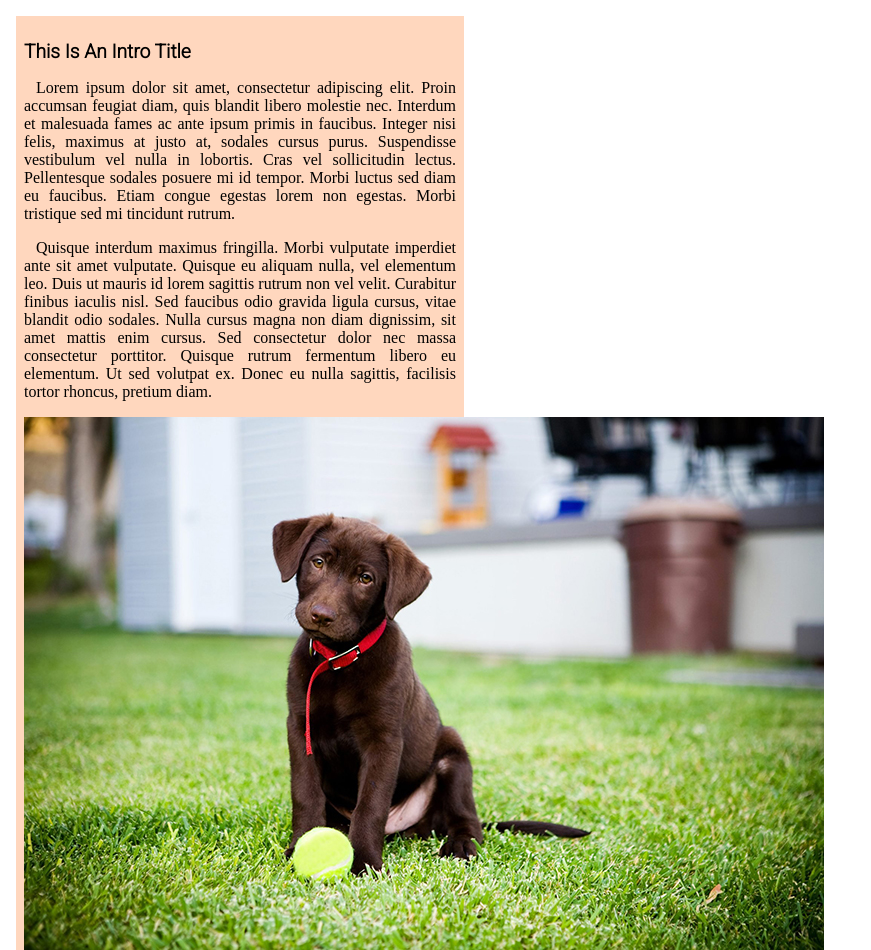
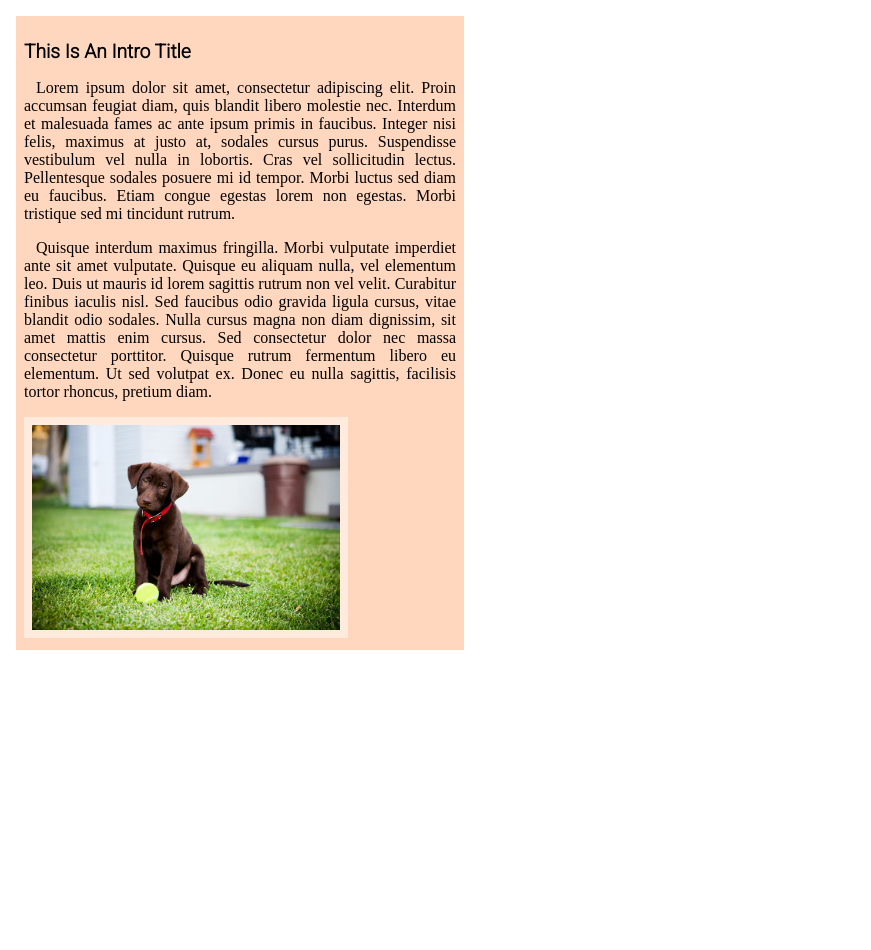
Before and after one commit to Adelaice7/frontendTests1, a plain HTML site: page app/index.html in a window 1280 px wide. Shown: the top 950 px of the page, without its empty margins (0-871 px from the left). After the commit the page ends 800 px from the top, so only its background shows below. Drawn offline with Linux system fonts and the light colour scheme.

Commit message:
img minor fix

```diff
--- a/app/static/style.css
+++ b/app/static/style.css
@@ -35,3 +35,8 @@ h1, h2 {
     overflow: hidden;
     text-indent: 0.75rem;
 }
+
+.section-img img {
+    width: 75%;
+    border: 0.5em solid rgba(255, 255, 255, 0.5);
+}
```
